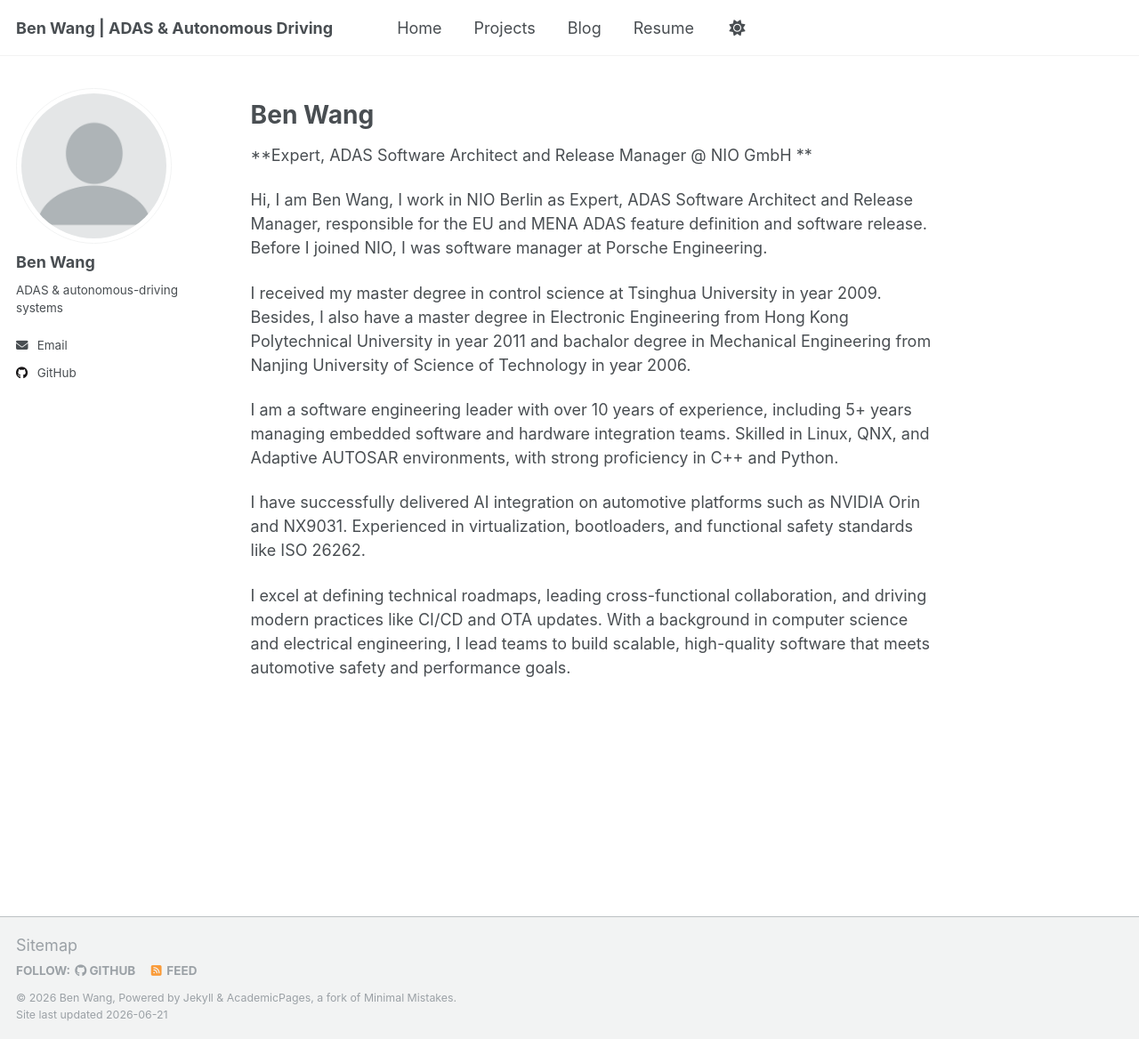
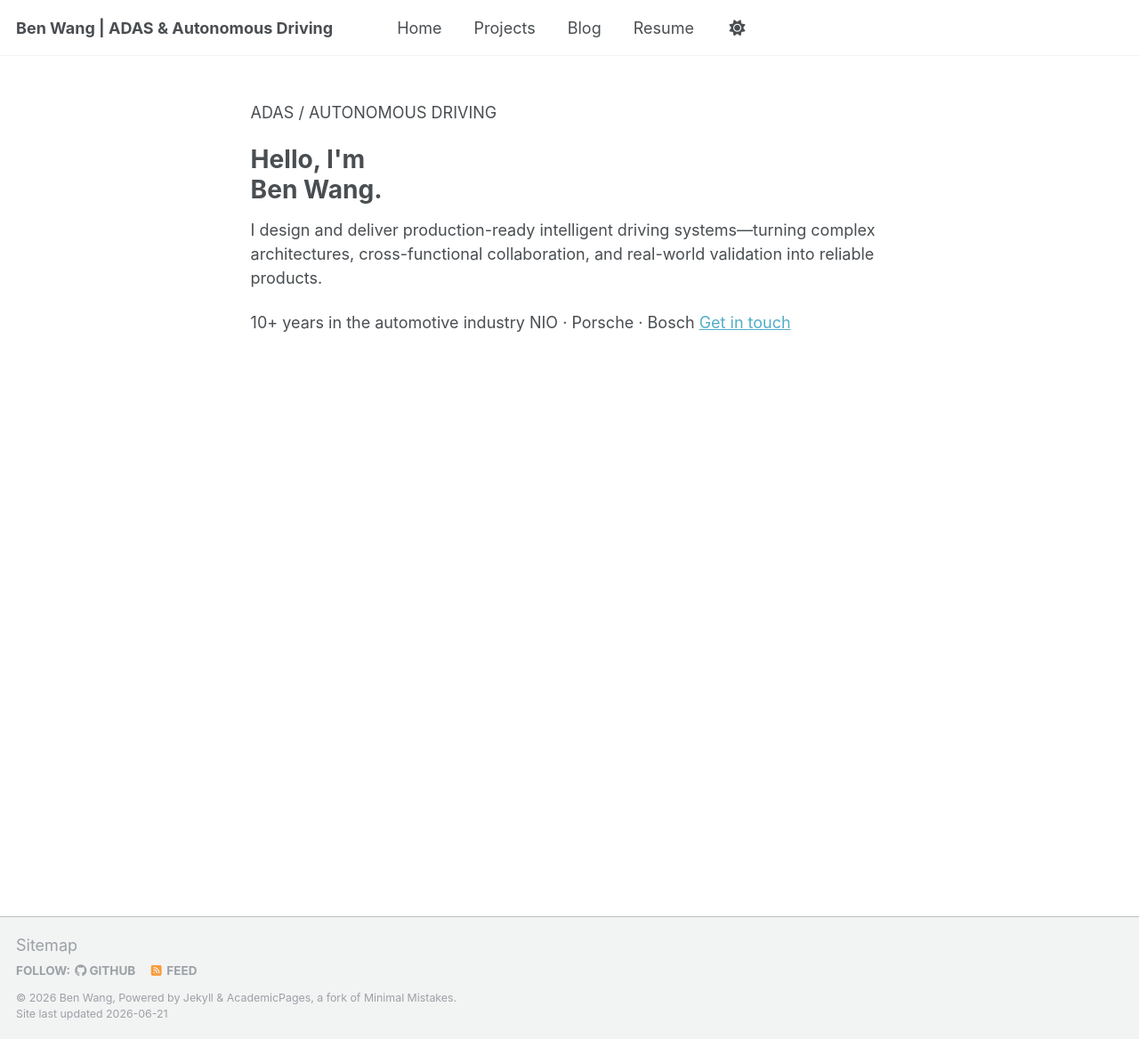
Before and after one commit to ai-benwang/ai-benwang.github.io, a Jekyll site: the page built from _pages/about.md, in a window 1280 px wide and 1168 px high. Shown: the whole window at 89% size. Built offline with Jekyll 4.4.1, drawn with Linux system fonts in a browser that asks for light colours.

Commit message:
Publish minimal English site: _pages/about.md

```diff
--- a/_pages/about.md
+++ b/_pages/about.md
@@ -1,19 +1,20 @@
 ---
 permalink: /
-title: "# Ben Wang"
-author_profile: true
+title: ""
+author_profile: false
+classes: wide
 redirect_from:
   - /about/
   - /about.html
 ---
-**Expert, ADAS Software Architect and Release Manager @ NIO GmbH **
 
-Hi, I am Ben Wang, I work in NIO Berlin as Expert, ADAS Software Architect and Release Manager, responsible for the EU and MENA ADAS feature definition and software release. Before I joined NIO, I was software manager at  Porsche Engineering.
-
-I received my master degree in control science at Tsinghua University in year 2009. Besides, I also have a master degree in Electronic Engineering from Hong Kong Polytechnical University in year 2011 and bachalor degree in Mechanical Engineering from Nanjing University of Science of Technology in year 2006.
-
-I am a software engineering leader with over 10 years of experience, including 5+ years managing embedded software and hardware integration teams. Skilled in Linux, QNX, and Adaptive AUTOSAR environments, with strong proficiency in C++ and Python.
-
-I have successfully delivered AI integration on automotive platforms such as NVIDIA Orin and NX9031. Experienced in virtualization, bootloaders, and functional safety standards like ISO 26262.
-
-I excel at defining technical roadmaps, leading cross-functional collaboration, and driving modern practices like CI/CD and OTA updates. With a background in computer science and electrical engineering, I lead teams to build scalable, high-quality software that meets automotive safety and performance goals.
+<div class="home-hero">
+  <p class="home-kicker">ADAS / AUTONOMOUS DRIVING</p>
+  <h1>Hello, I'm<br>Ben Wang.</h1>
+  <p class="home-intro">I design and deliver production-ready intelligent driving systems—turning complex architectures, cross-functional collaboration, and real-world validation into reliable products.</p>
+  <div class="home-meta">
+    <span>10+ years in the automotive industry</span>
+    <span>NIO · Porsche · Bosch</span>
+    <a href="mailto:coconutbende@gmail.com">Get in touch</a>
+  </div>
+</div>
```
